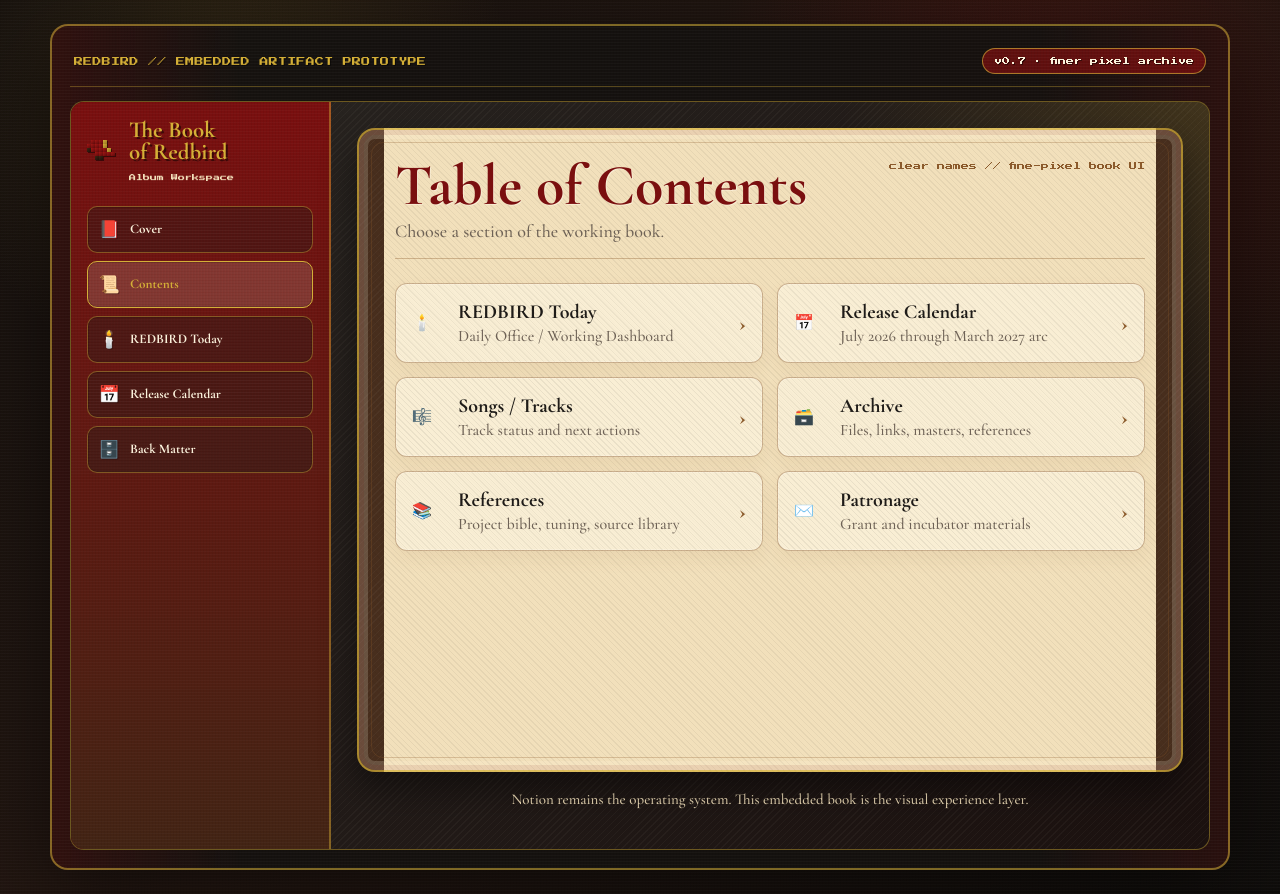
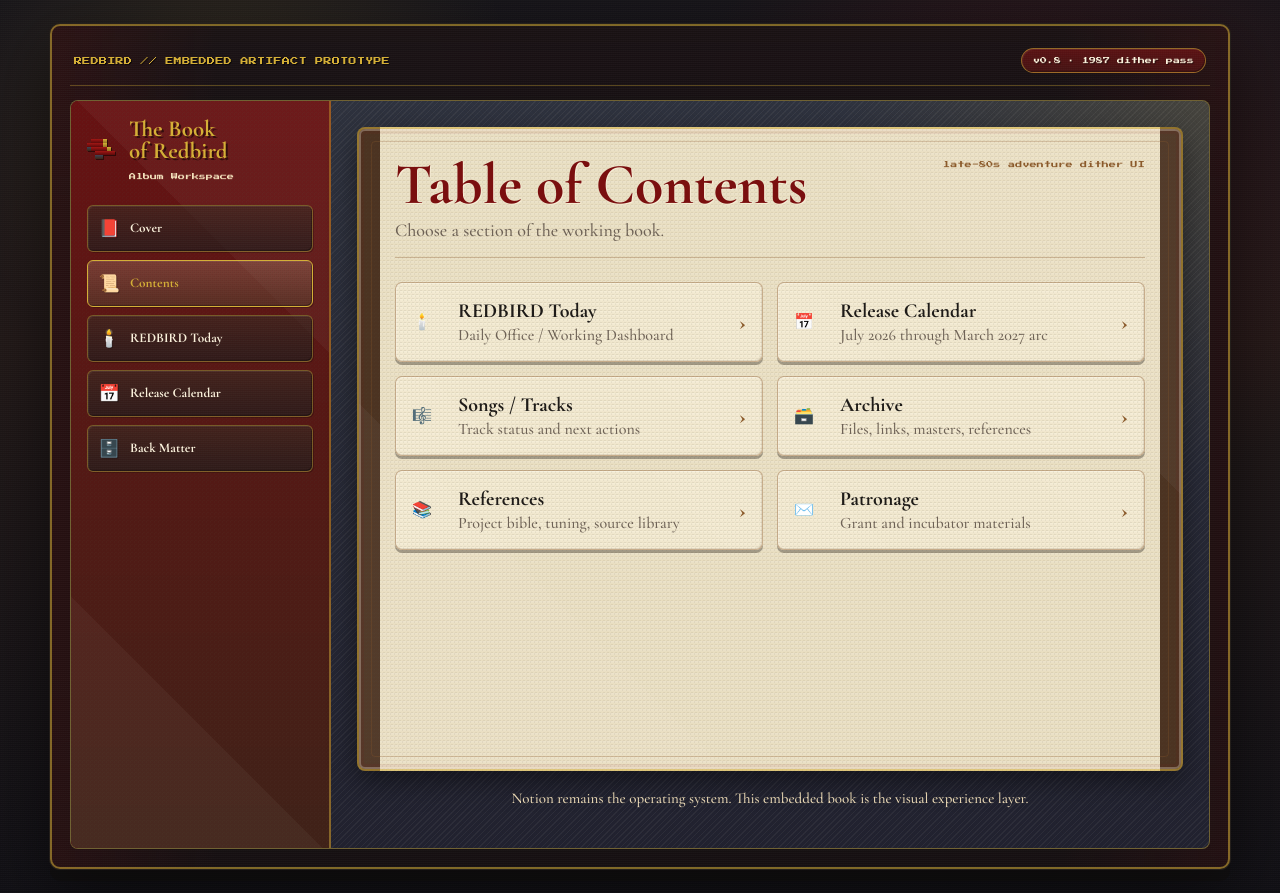
Before and after one commit to tgdippold-jpg/redbird-interactive-book, a plain HTML site: page index.html in a window 1280 px wide. Both pictures are taken after a click on the button "OPEN THE BOOK". Drawn offline with nearby package versions, Linux system fonts and the light colour scheme.

Commit message:
Update prototype shell to v0.8 adventure dither pass

```diff
--- a/index.html
+++ b/index.html
@@ -3,14 +3,15 @@
 <head>
   <meta charset="utf-8" />
   <meta name="viewport" content="width=device-width, initial-scale=1" />
-  <title>The Book of REDBIRD — v0.7 Prototype</title>
+  <title>The Book of REDBIRD — v0.8 Prototype</title>
   <link rel="stylesheet" href="styles.css" />
+  <link rel="stylesheet" href="v08-adventure-style.css" />
 </head>
 <body>
   <main class="redbird-app" aria-label="The Book of REDBIRD interactive prototype">
     <header class="app-topbar">
       <div class="kicker">REDBIRD // embedded artifact prototype</div>
-      <div class="status-pill">v0.7 · finer pixel archive</div>
+      <div class="status-pill">v0.8 · 1987 dither pass</div>
     </header>
 
     <section class="book-stage">
@@ -35,7 +36,7 @@
           </section>
 
           <section class="screen" id="screen-toc">
-            <div class="page-heading"><div><h2>Table of Contents</h2><p>Choose a section of the working book.</p></div><div class="pixel-label">clear names // fine-pixel book UI</div></div>
+            <div class="page-heading"><div><h2>Table of Contents</h2><p>Choose a section of the working book.</p></div><div class="pixel-label">late-80s adventure dither UI</div></div>
             <div class="toc-grid">
               <div class="toc-item" tabindex="0" data-screen="today"><span>🕯️</span><div><div class="toc-title">REDBIRD Today</div><div class="toc-sub">Daily Office / Working Dashboard</div></div><span class="chev">›</span></div>
               <div class="toc-item" tabindex="0" data-screen="calendar"><span>📅</span><div><div class="toc-title">Release Calendar</div><div class="toc-sub">July 2026 through March 2027 arc</div></div><span class="chev">›</span></div>
```
